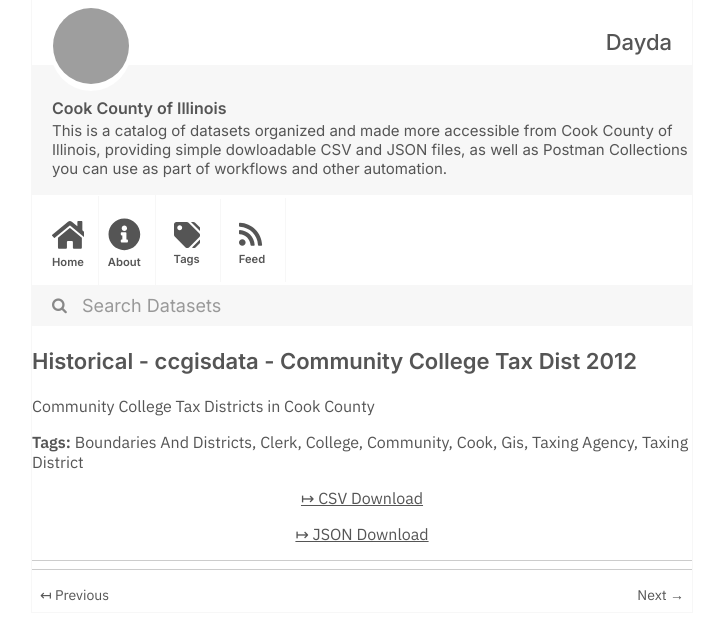
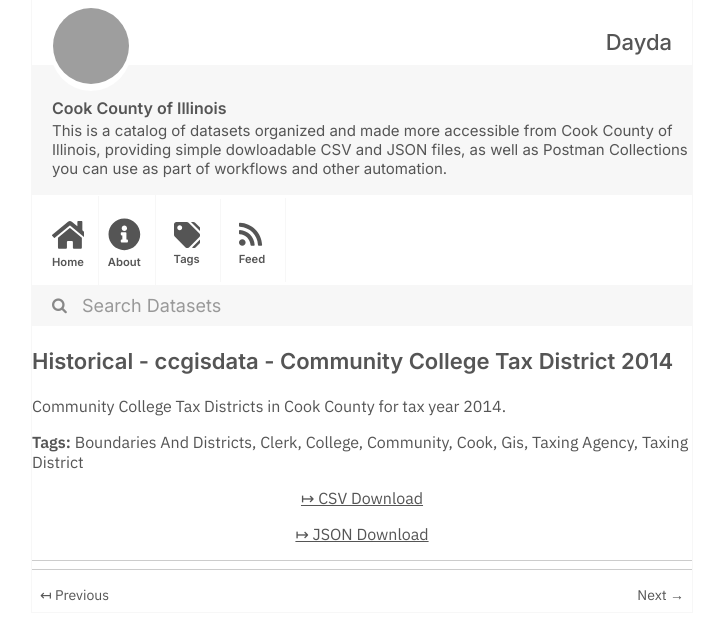
Before and after one commit to dayda-entities/cook-county-of-illinois, a Jekyll site: the page built from _posts/2020-11-10-historical-ccgisdata-community.md, in a window 1280 px wide, cut to the strip 0-640 px from the top of the page. Shown: the whole strip, without its empty margins (278-997 px from the left). Built offline with Jekyll 4.4.1, drawn with Linux system fonts in a browser that asks for light colours; grey boxes are pictures that could not be loaded.

Commit message:
Publish Data

```diff
--- a/_posts/2020-11-10-historical-ccgisdata-community.md
+++ b/_posts/2020-11-10-historical-ccgisdata-community.md
@@ -1,7 +1,7 @@
 ---
-title: Historical - ccgisdata - Community College Tax Dist 2012
-created: '2020-11-10T16:57:44.367983'
-modified: '2020-11-10T16:57:44.367992'
+title: Historical - ccgisdata - Community College Tax District 2014
+created: '2020-11-10T16:57:51.515475'
+modified: '2020-11-10T16:57:51.515485'
 state: active
 type: dataset
 tags:
@@ -16,10 +16,10 @@ tags:
 groups:
   - Local Government
 csv_url: >-
-  https://datacatalog.cookcountyil.gov/api/views/siqz-6cmb/rows.csv?accessType=DOWNLOAD
+  https://datacatalog.cookcountyil.gov/api/views/isyr-jsri/rows.csv?accessType=DOWNLOAD
 json_url: >-
-  https://datacatalog.cookcountyil.gov/api/views/siqz-6cmb/rows.json?accessType=DOWNLOAD
+  https://datacatalog.cookcountyil.gov/api/views/isyr-jsri/rows.json?accessType=DOWNLOAD
 layout: post
 
 ---
-Community College Tax Districts in Cook County
+Community College Tax Districts in Cook County for tax year 2014.
```
